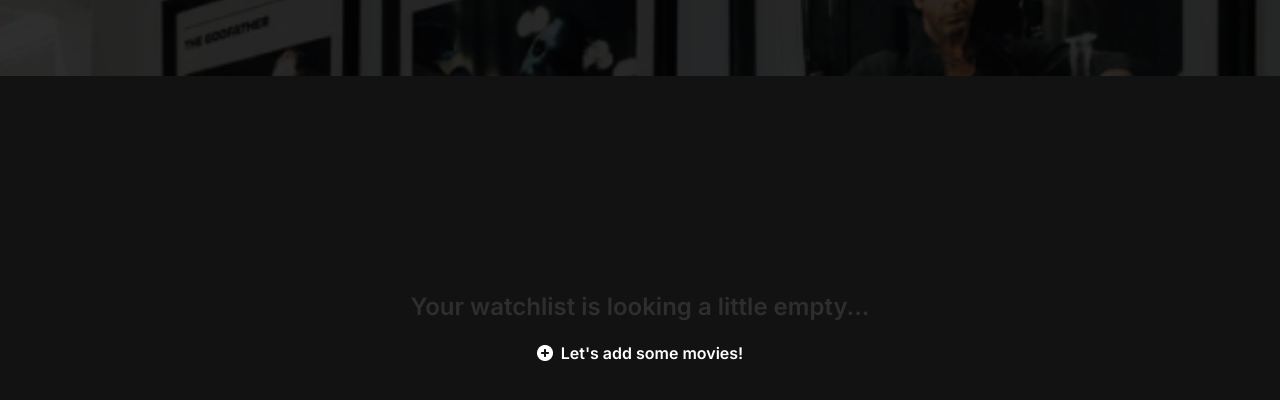
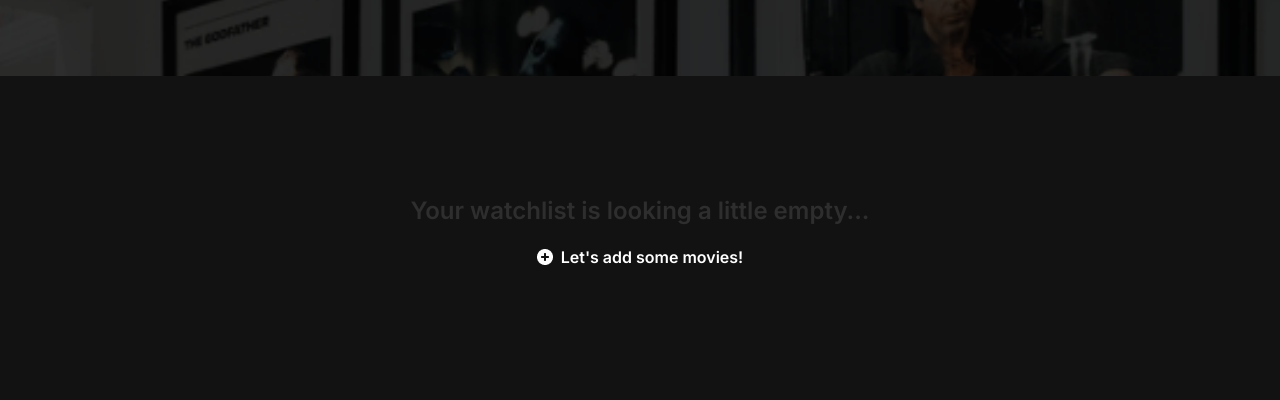
Before and after one commit to MannyPachano/Movie-Database, a website built with Vite: page watchlist.html in a window 1280 px wide. Shown: the part 176-576 px from the top of the page. Built offline with nearby package versions, Linux system fonts and the light colour scheme.

Commit message:
Update index.css

```diff
--- a/index.css
+++ b/index.css
@@ -197,7 +197,7 @@ button:disabled {
     flex-direction: column;
     justify-content: center;
     align-items: center;
-    min-height: 40vw;
+    min-height: 40vh;
     padding: 0rem 3rem 1rem;
 
 }
```
